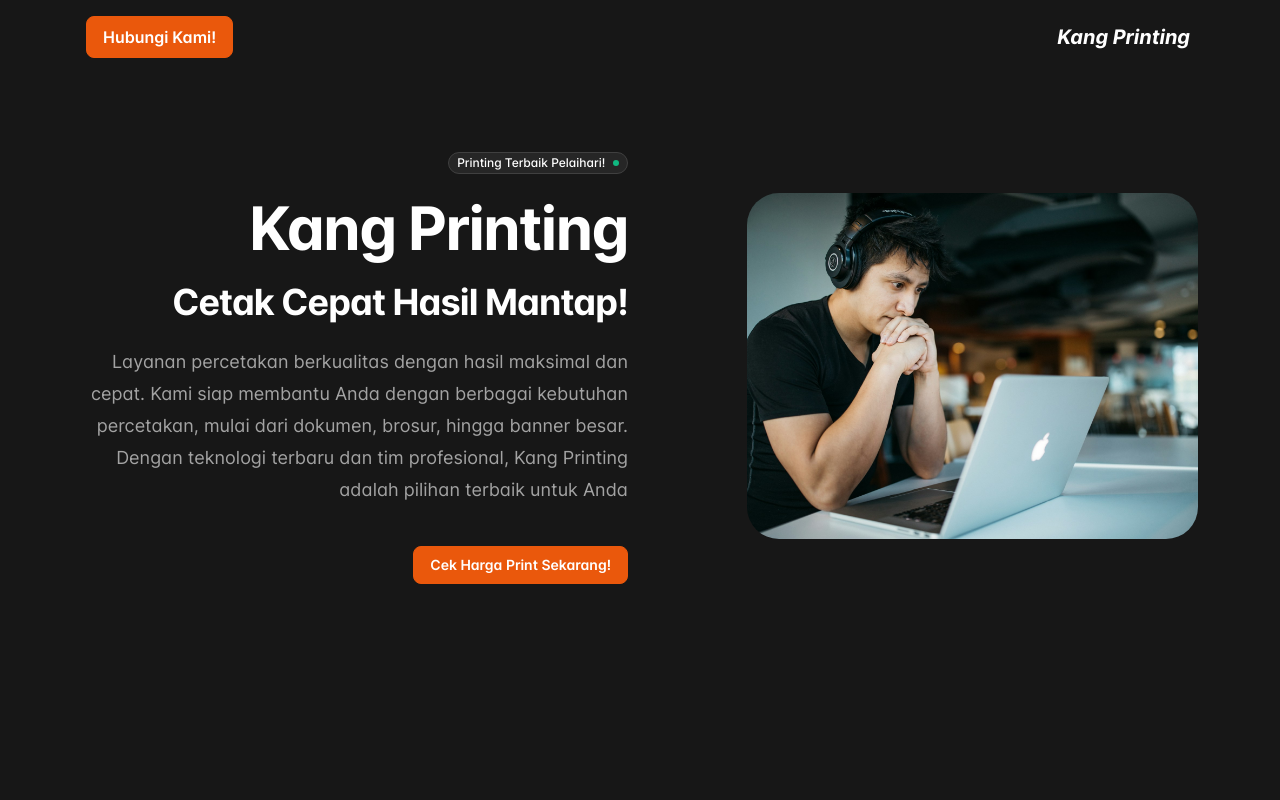
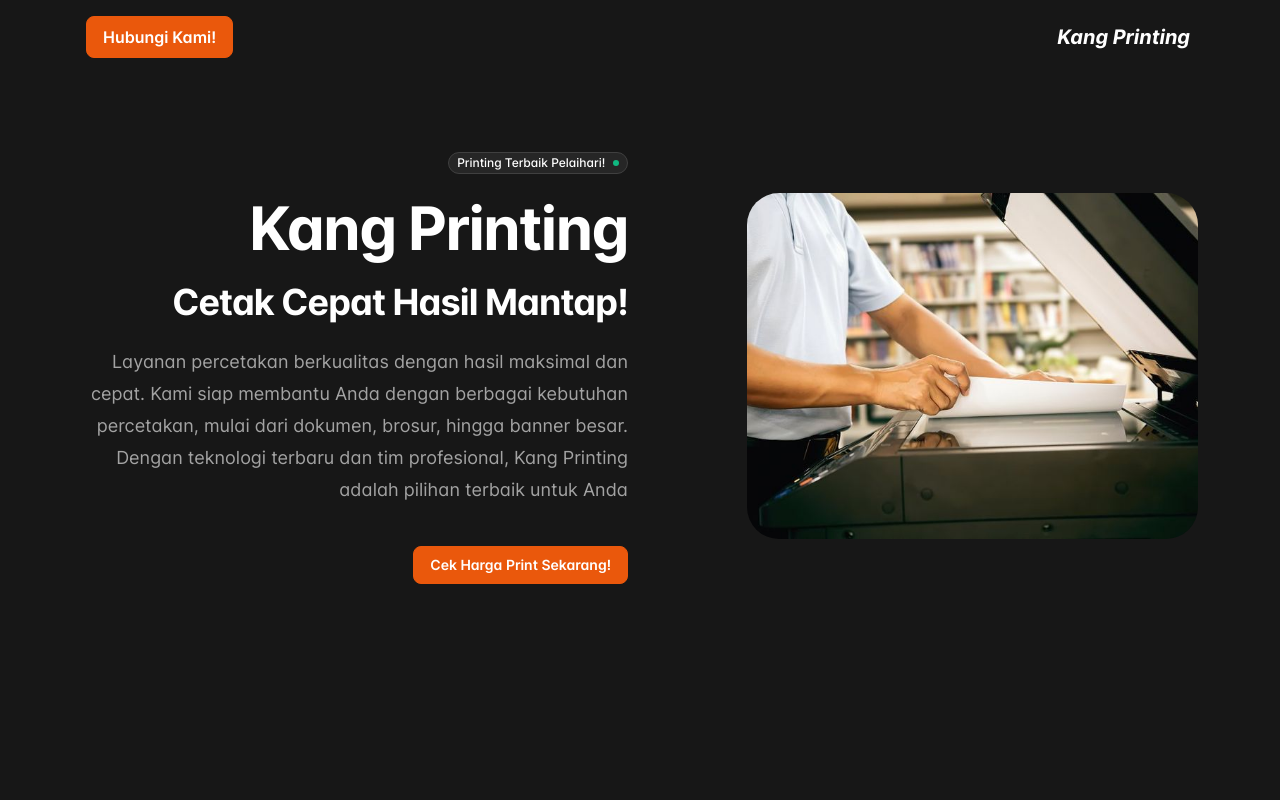
Before and after one commit to HendyNurSholeh/kang-printing, a plain HTML site: page portfolio-rtl.html in a window 1280 px wide. Shown: the top 800 px of the page. Drawn offline with Linux system fonts and the light colour scheme.

Commit message:
View: change main background

```diff
--- a/portfolio-rtl.html
+++ b/portfolio-rtl.html
@@ -138,7 +138,7 @@
             <div class="col-12 col-xl-5" data-aos-delay="0" data-aos="fade" data-aos-duration="1000">
               <div class="max-w-2xl mx-auto mx-xl-0">
                 <div class="ratio" style="--bs-aspect-ratio: 76.66%">
-                  <img src="./assets/img/bg/bg1.jpg" class="img-fluid object-fit-cover rounded-3 rounded-sm-4 rounded-xl-5" alt="Poeple talking" />
+                  <img src="./assets/img/bg/2.jpeg" class="img-fluid object-fit-cover rounded-3 rounded-sm-4 rounded-xl-5" alt="Poeple talking" />
                 </div>
               </div>
             </div>
```
Also changed, not shown: assets/img/bg/1.jpeg (added), assets/img/bg/2.jpeg (added).
